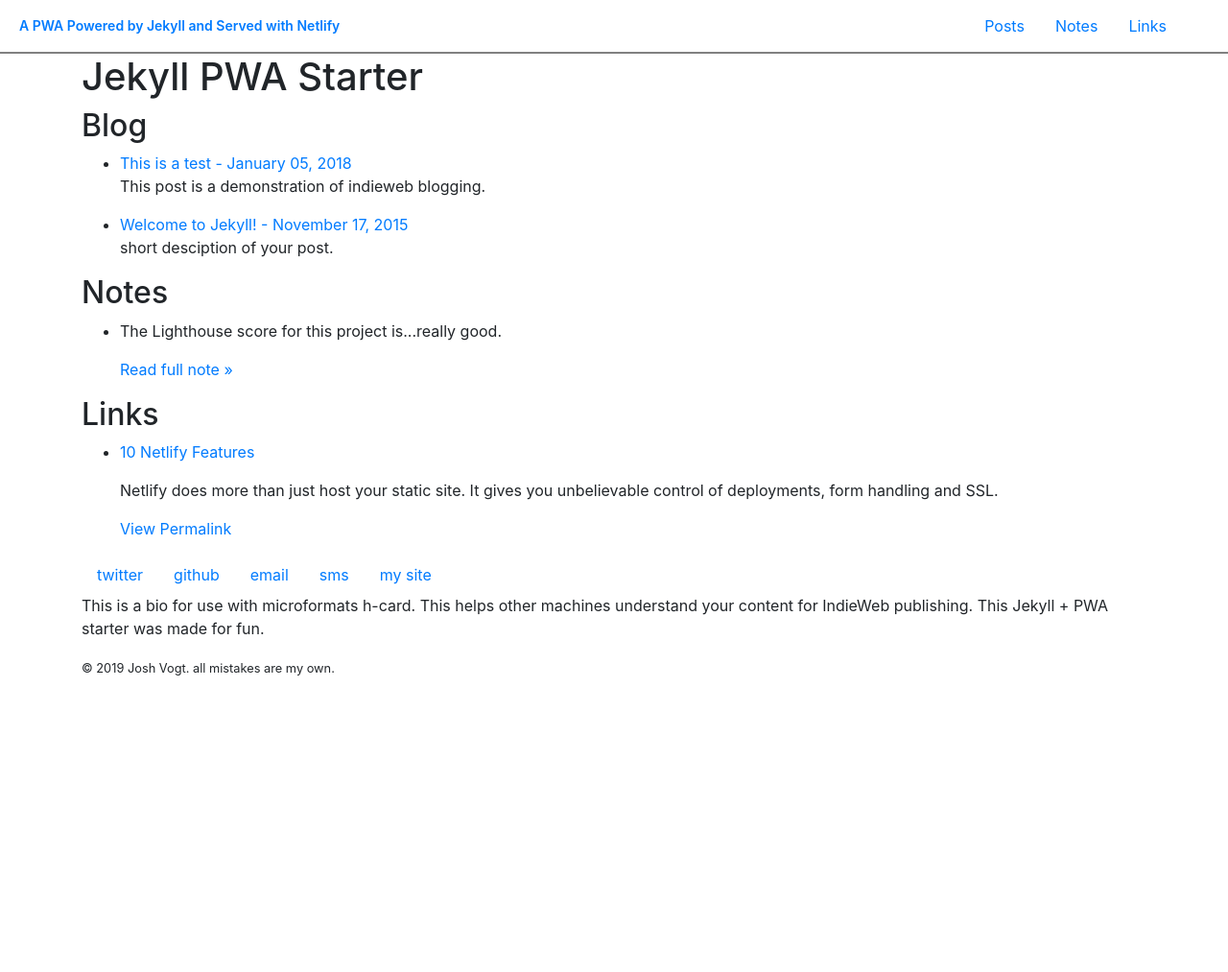
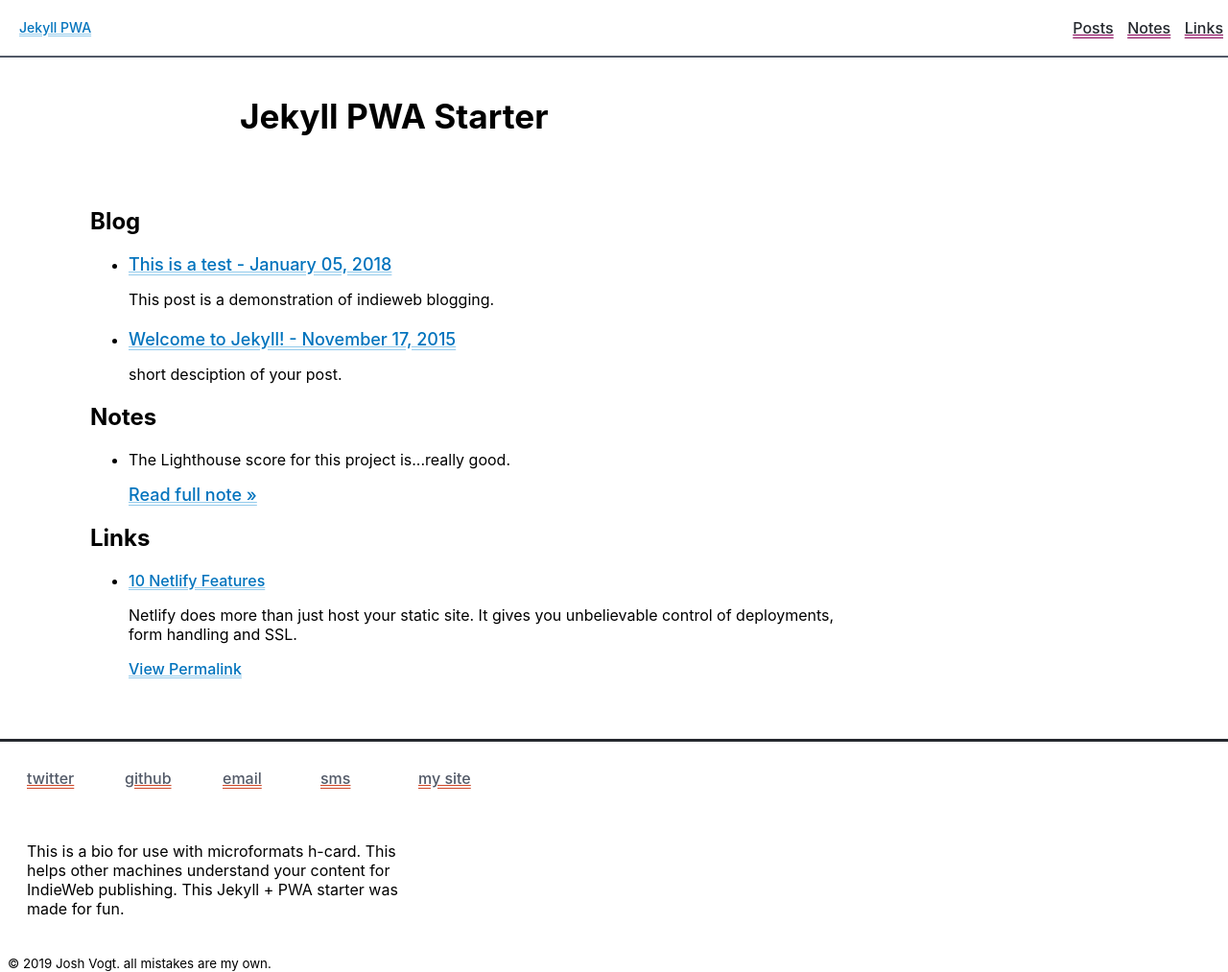
Before and after one commit to dumaurier/pwa_jekyll, a Jekyll site: the page built from pages/index.html, in a window 1280 px wide. Shown: the whole page at 96% size. Built offline with Jekyll 4.4.1, drawn with Linux system fonts in a browser that asks for light colours; nearby versions of some CDN libraries; library files that are not in the unit come from our copies; a script that is not in the unit is left out; before the commit the page ends 900 px from its top, so only the background shows below that.

Commit message:
Update Site Info “settings”

```diff
--- a/_data/settings.yml
+++ b/_data/settings.yml
@@ -1,6 +1,6 @@
-title: A PWA Powered by Jekyll and Served with Netlify
-domainname: 'pwa-jekyll-starter.netlify.com'
+title: 'Jekyll PWA '
+domainname: pwa-jekyll-starter.netlify.com
 twitter: jshvgt
 opengraph: false
 webmention: true
-bootstrap: true
+bootstrap: false
```
